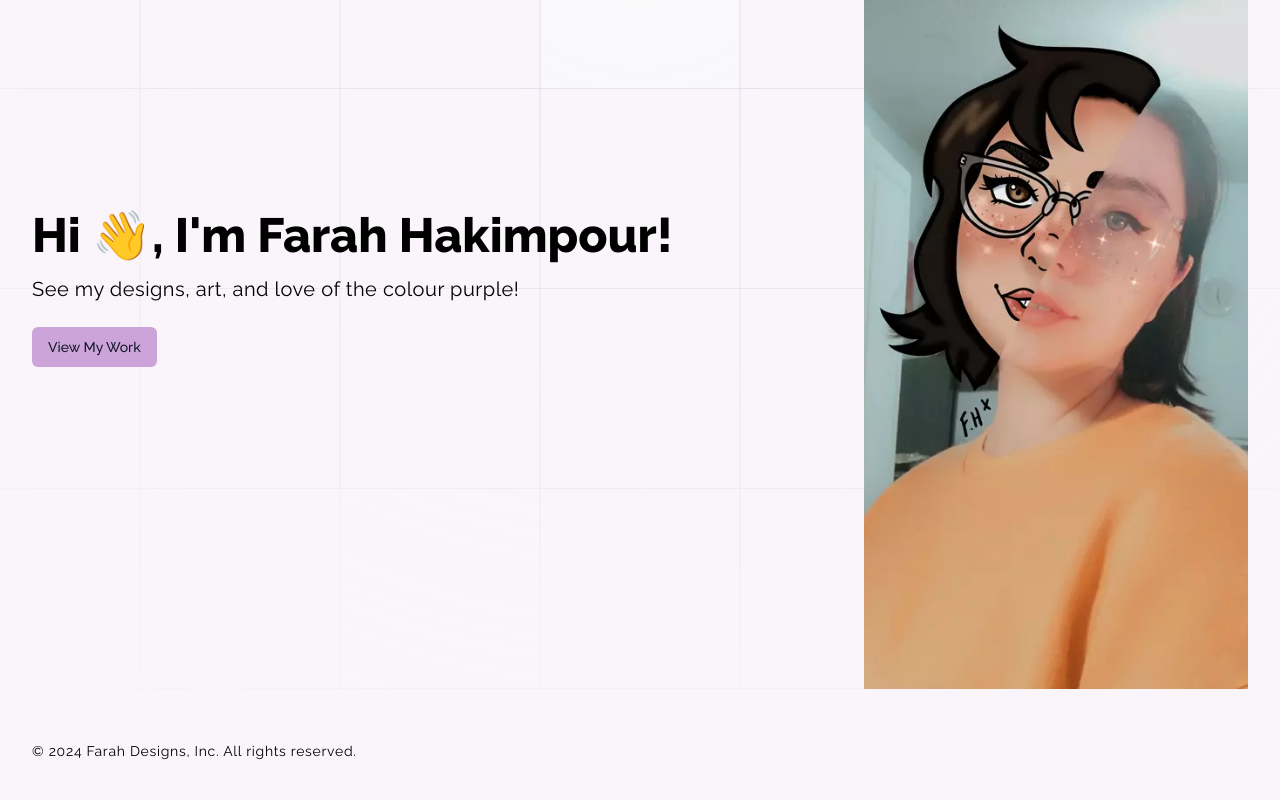
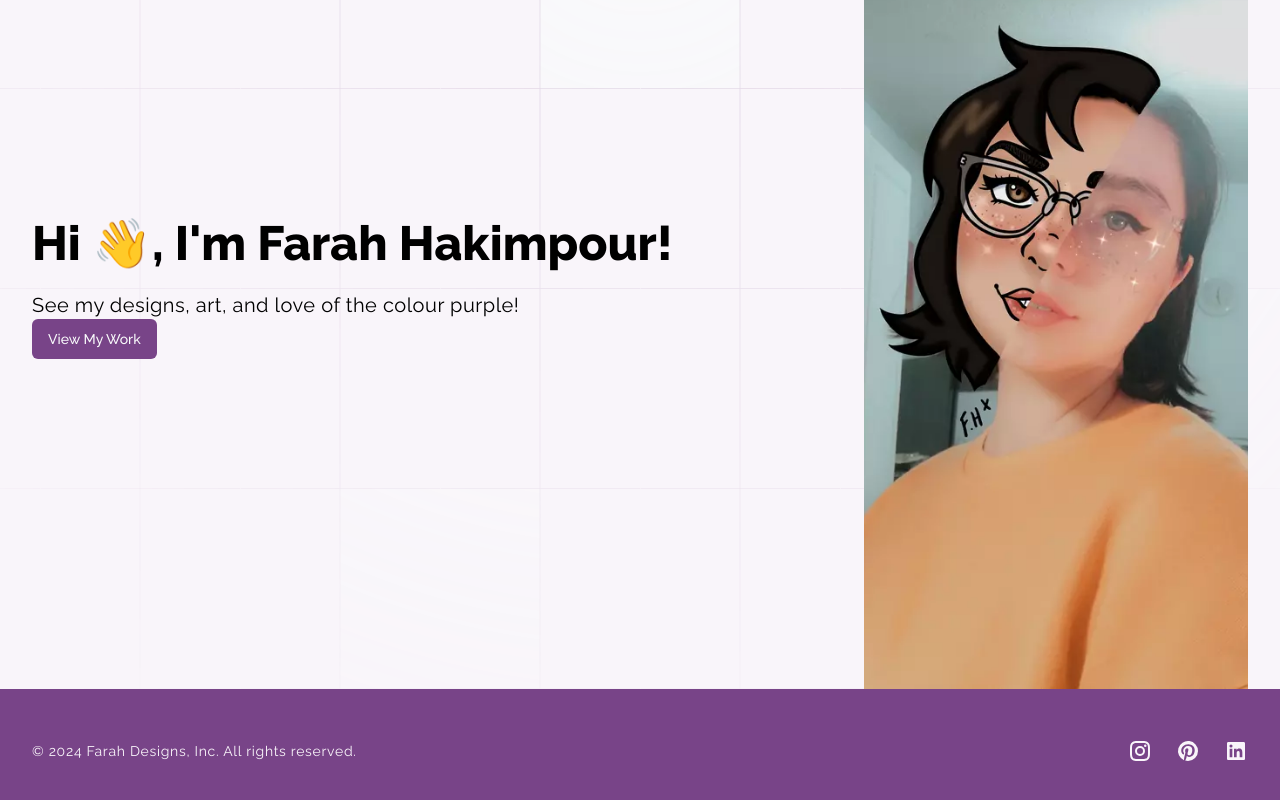
Before and after one commit to Justin-Bento/farah-hakimpour, a Next.js app: page / in a window 1280 px wide. Shown: the part 192-992 px from the top of the page. Built offline with nearby package versions, Linux system fonts and the light colour scheme; no server answers.

Commit message:
Fixed components for light mode

```diff
--- a/src/components/Footer.tsx
+++ b/src/components/Footer.tsx
@@ -4,7 +4,7 @@ import { footer_navigation } from "../../lib/data";
 
 export default function Footer() {
   return (
-    <footer className="dark:bg-primary/20">
+    <footer className="bg-primary dark:bg-primary/20">
       <div className="p-4 py-12 sm:px-6 lg:px-8 lg:container lg:mx-auto md:flex md:items-center md:justify-between">
         <div className="flex justify-start space-x-6 md:justify-center lg:justify-end md:order-2">
           {footer_navigation.map((item) => (
@@ -15,7 +15,7 @@ export default function Footer() {
           ))}
         </div>
         <div className="mt-8 md:order-1 md:mt-0">
-          <p className="text-sm leading-7 tracking-wider dark:text-white">
+          <p className="text-sm leading-7 tracking-wider text-white">
             &copy; {new Date().getFullYear()} Farah Designs, Inc. All rights reserved.
           </p>
         </div>
--- a/src/pages/index.tsx
+++ b/src/pages/index.tsx
@@ -43,11 +43,11 @@ export default function index() {
         {/* End of Background Pattern */}
         <div className="p-4 py-16 lg:p-0 sm:px-6 lg:px-8 lg:container lg:mx-auto md:py-0">
           <div className="flex flex-col items-start gap-8 md:flex-row md:justify-between md:items-center">
-            <div className="space-y-4">
+            <div className="space-y-6">
               <h1 className="text-5xl font-extrabold tracking-normal scroll-m-20 dark:text-white">Hi &#128075;, I&#39;m Farah Hakimpour!</h1>
               <p className="mt-3 text-xl leading-7 tracking-wide dark:text-white">See my designs, art, and love of the colour purple!</p>
               <Link href="/projects">
-                <Button variant="secondary" className='mt-6'>View My Work</Button>
+                <Button className="bg-primary hover:bg-primary/80 dark:bg-primary-light">View My Work</Button>
               </Link>
             </div>
             <div className="relative w-full aspect-[3/4] md:h-screen md:w-72 lg:w-96">
```
